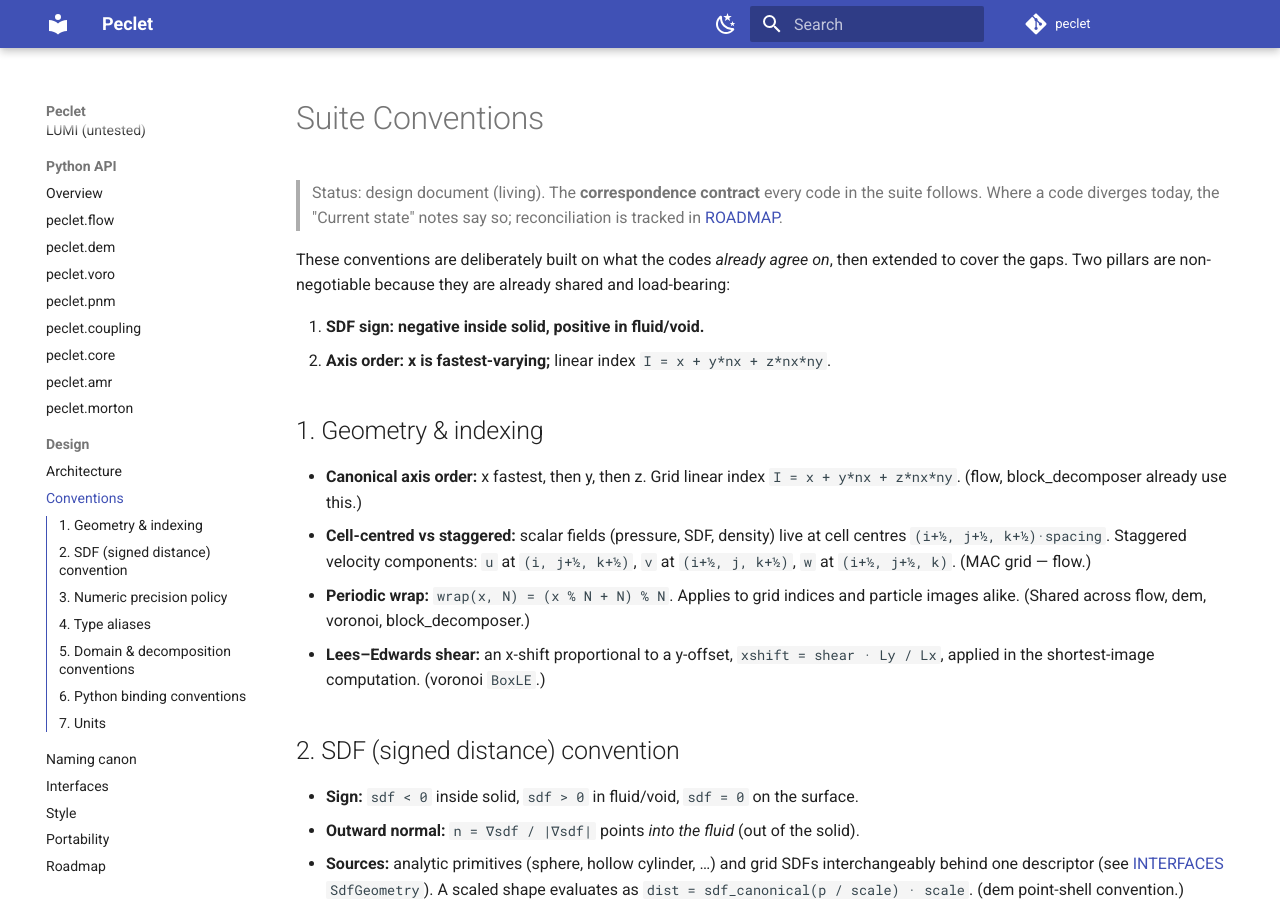
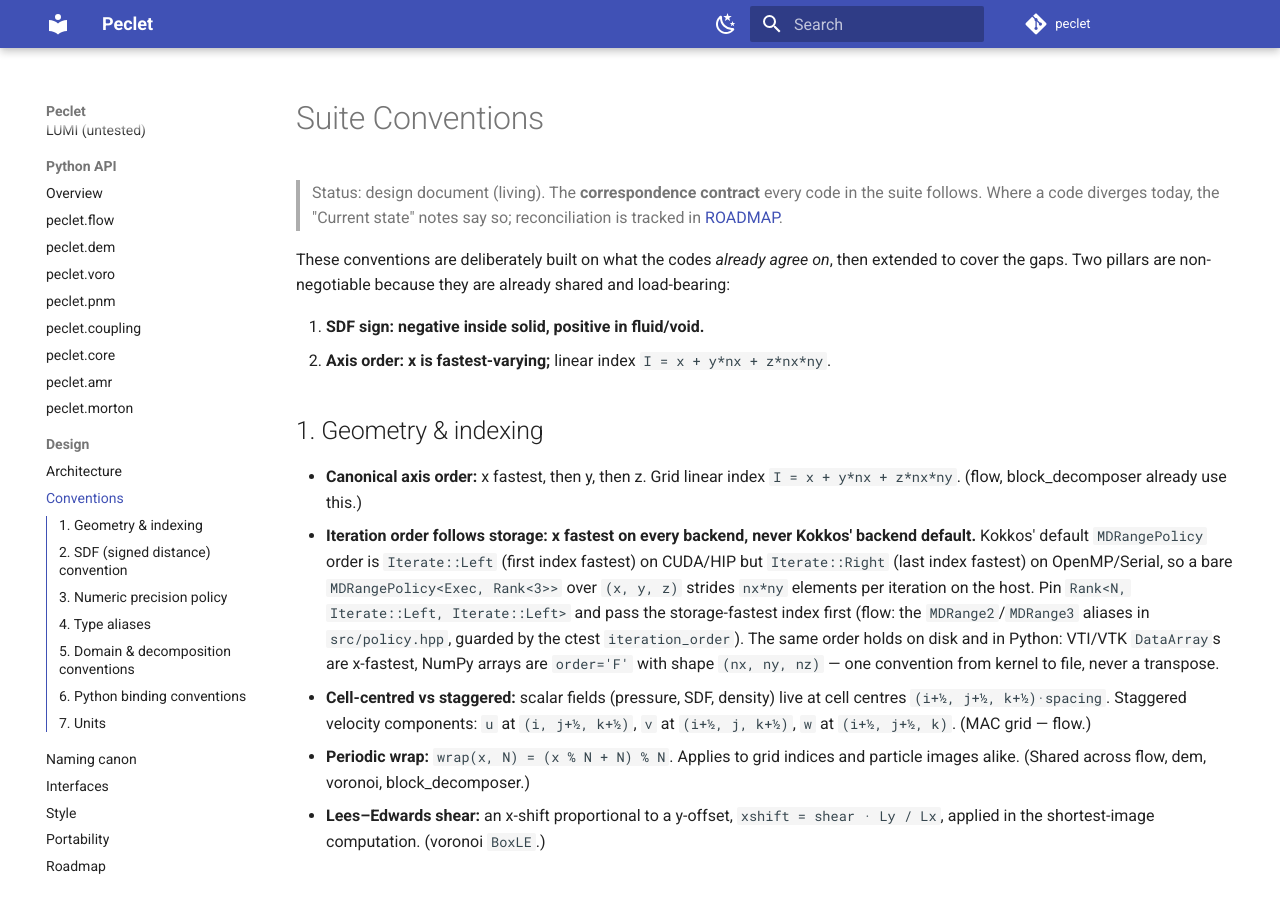
Before and after one commit to computational-chemical-engineering/peclet, an MkDocs documentation site: the page built from docs/CONVENTIONS.md, in a window 1280 px wide and 900 px high. Built offline with MkDocs 1.6.1 and Material for MkDocs 9.7.7, drawn with Linux system fonts in a browser that asks for light colours; comment, search, counter and statistics services are not loaded.

Commit message:
CONVENTIONS: iteration order follows storage -- x fastest on every backend (USER DIRECTIVE 2026-09-25)
Kokkos' default MDRange order is first-index-fastest on CUDA/HIP but last-index-fastest on the
host backends, so every host kernel over (x, y, z) strided against the x-fastest storage. The rule
is stated once, beside the axis-order rule, and covers the kernel, the NumPy array and the VTI file
alike. flow implements it as MDRange2/MDRange3 (src/policy.hpp, branch vof-perf).

Co-Authored-By: Claude Opus 5.5 <noreply@anthropic.com>
Claude-Session: https://claude.ai/code/session_01F2E4ewNdhSiAex5T7Y2oJ7

```diff
--- a/docs/CONVENTIONS.md
+++ b/docs/CONVENTIONS.md
@@ -14,6 +14,14 @@ the gaps. Two pillars are non-negotiable because they are already shared and loa
 
 - **Canonical axis order:** x fastest, then y, then z. Grid linear index
   `I = x + y*nx + z*nx*ny`. (flow, block_decomposer already use this.)
+- **Iteration order follows storage: x fastest on every backend, never Kokkos' backend default.**
+  Kokkos' default `MDRangePolicy` order is `Iterate::Left` (first index fastest) on CUDA/HIP but
+  `Iterate::Right` (last index fastest) on OpenMP/Serial, so a bare `MDRangePolicy<Exec, Rank<3>>`
+  over `(x, y, z)` strides `nx*ny` elements per iteration on the host. Pin
+  `Rank<N, Iterate::Left, Iterate::Left>` and pass the storage-fastest index first (flow: the
+  `MDRange2`/`MDRange3` aliases in `src/policy.hpp`, guarded by the ctest `iteration_order`). The
+  same order holds on disk and in Python: VTI/VTK `DataArray`s are x-fastest, NumPy arrays are
+  `order='F'` with shape `(nx, ny, nz)` — one convention from kernel to file, never a transpose.
 - **Cell-centred vs staggered:** scalar fields (pressure, SDF, density) live at cell centres
   `(i+½, j+½, k+½)·spacing`. Staggered velocity components:
   `u` at `(i, j+½, k+½)`, `v` at `(i+½, j, k+½)`, `w` at `(i+½, j+½, k)`. (MAC grid — flow.)
```
